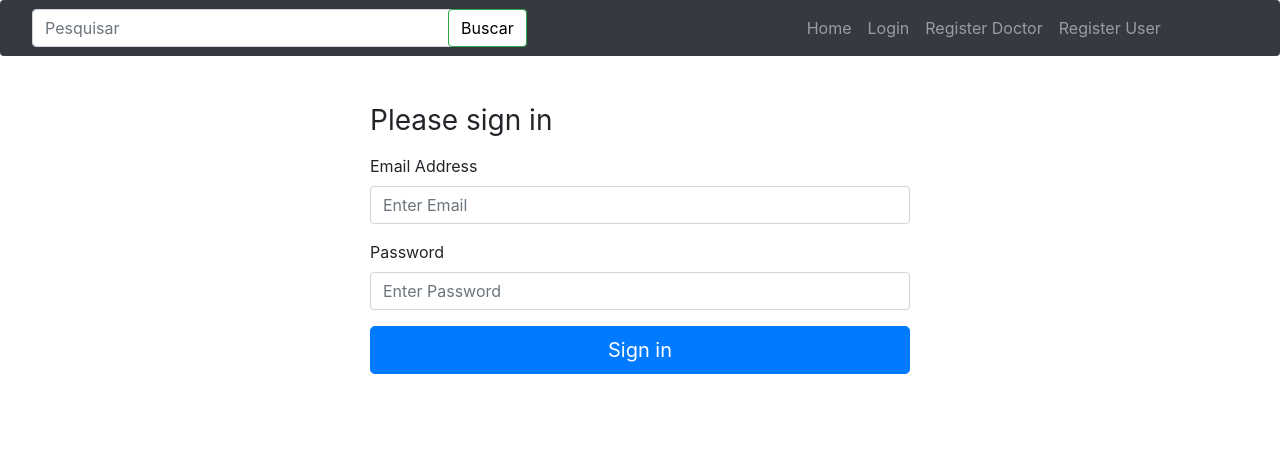
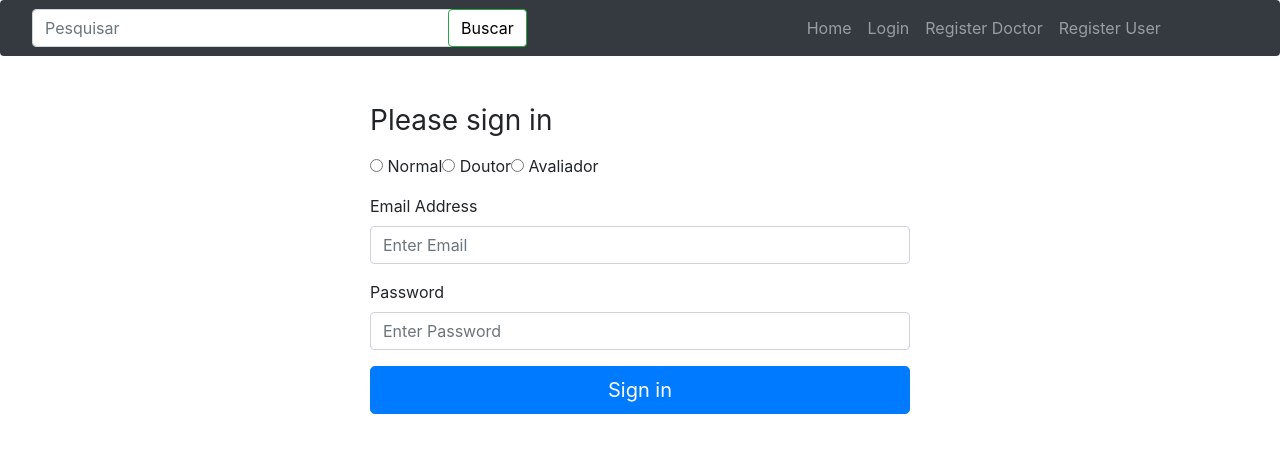
Before and after one commit to Gustavobb/TecMed, a React (Create React App) app in the folder frontend/tecmed/: page /login in a window 1280 px wide. Shown: the top 452 px of the page. Built offline with nearby package versions, Linux system fonts and the light colour scheme.

Commit message:
usuario escolhe login

```diff
--- a/frontend/tecmed/src/Components/Login.js
+++ b/frontend/tecmed/src/Components/Login.js
@@ -7,6 +7,7 @@ class Login extends Component{
         this.state = {
             email: '',
             password: '',
+            userType: '',
         }
         this.onChange = this.onChange.bind(this)
         this.onSubmit = this.onSubmit.bind(this)
@@ -22,6 +23,7 @@ class Login extends Component{
         const user = {
             email: this.state.email,
             password: this.state.password,
+            userType: this.state.userType,
         }
         login(user).then(res => {
             if(res){
@@ -39,6 +41,13 @@ class Login extends Component{
                             <h1 className="h3 mb-3 font-weight-normal">
                                 Please sign in
                             </h1>
+                            <div className="form-group">
+                                <div>
+                                    <input type="radio" name="userType" onClick={this.onChange} value="user"/> Normal
+                                    <input type="radio" name="userType" onClick={this.onChange} value="doctor"/> Doutor
+                                    <input type="radio" name="userType" onClick={this.onChange} value="reviewer"/> Avaliador
+                                </div>
+                            </div>
                             <div className="form-group">
                                 <label htmlFor="email">Email Address</label>
                                 <input type="email" className="form-control" name="email" placeholder="Enter Email" value={this.state.email} onChange={this.onChange}/>
--- a/frontend/tecmed/src/Components/UserFunctions.js
+++ b/frontend/tecmed/src/Components/UserFunctions.js
@@ -60,6 +60,7 @@ export const login = async user => {
         .post('routes/login', {
             email: user.email,
             password: user.password,
+            userType: user.userType,
         })
         .then(res => {
             localStorage.setItem('usertoken', res.data)
@@ -69,3 +70,17 @@ export const login = async user => {
             console.log(err)
         })
 }
+
+export const forgot = async user => {
+    await api
+        .post('routes/forgot', {
+            email: user.email,
+            userType: user.userType,
+        })
+        .then(res => {
+            return res.data
+        })
+        .catch(err => {
+            console.log(err)
+        })
+}
```
